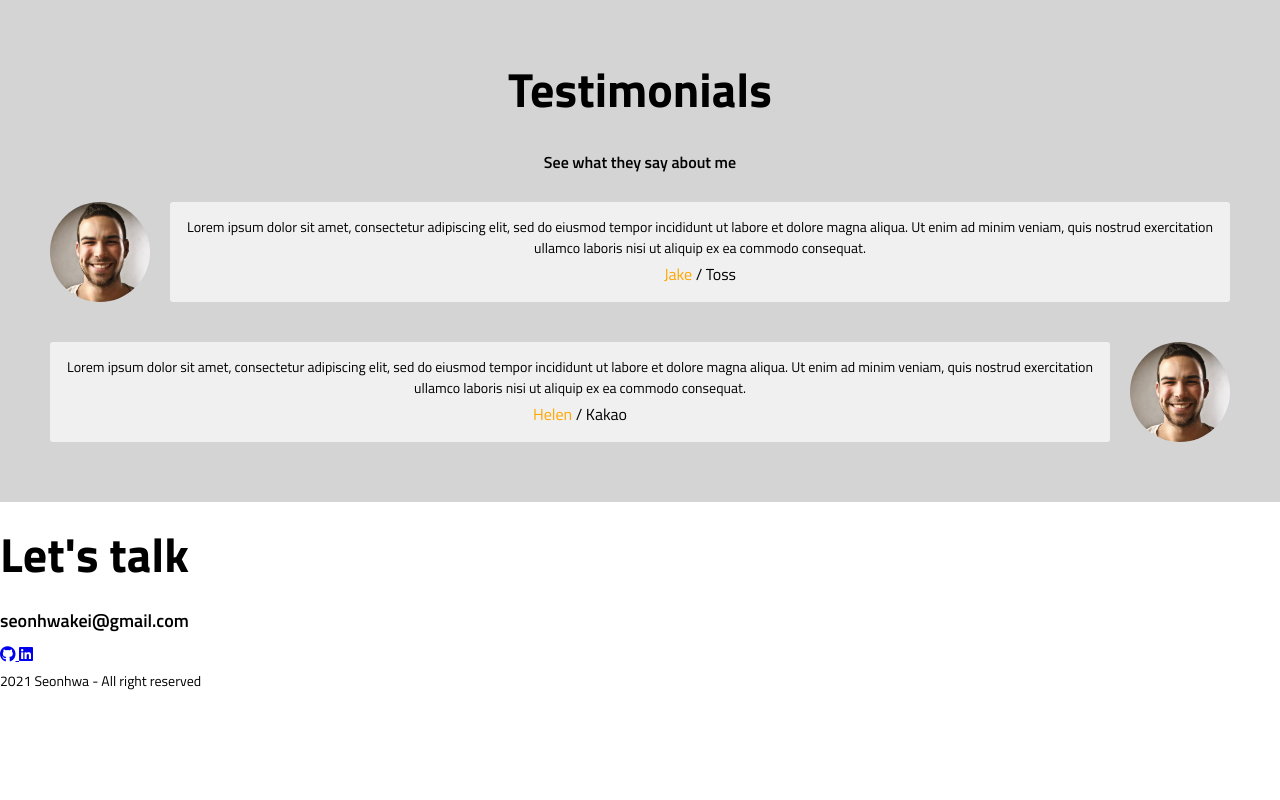
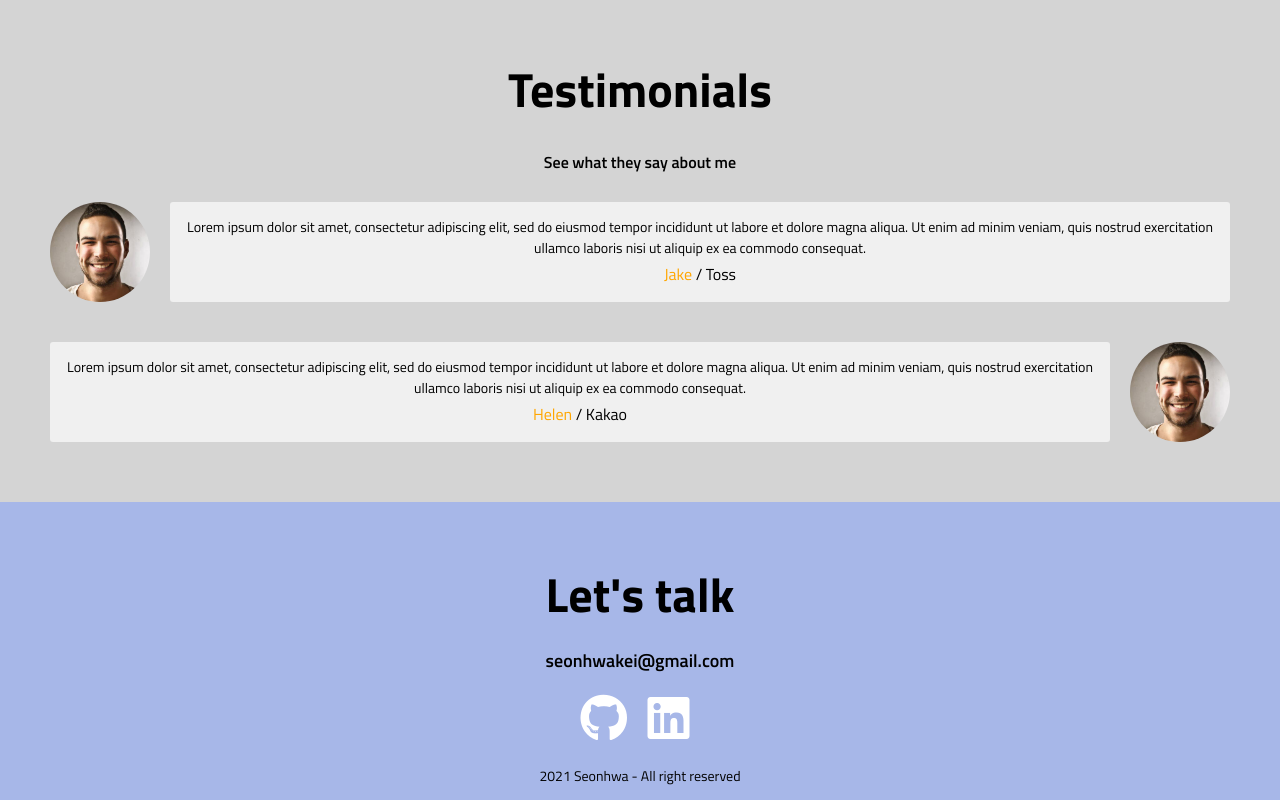
Before and after one commit to jihoo-o/js-basic, a plain HTML site: page index.html in a window 1280 px wide. Shown: the part 2732-3532 px from the top of the page. Before the commit the page ends 3427 px from the top, so only its background shows below. Drawn offline with Linux system fonts and the light colour scheme.

Commit message:
CSS: Contact

```diff
--- a/index.html
+++ b/index.html
@@ -262,7 +262,7 @@
   </section>
 
   <!-- Contact -->
-  <footer id="contact">
+  <section id="contact">
     <h1 class="contact__title">Let's talk</h1>
     <h2 class=contact__email>seonhwakei@gmail.com</h2>
     <div class="contact__links">
@@ -274,6 +274,6 @@
       </a>
     </div>
     <p class="contact__rights">2021 Seonhwa - All right reserved</p>
-  </footer>
+  </section>
 </body>
 </html>
--- a/style.css
+++ b/style.css
@@ -29,6 +29,9 @@
   /* Size */
   --size-base-space: 10px;
   --size-border-radius: 3px;
+
+  /* animation */
+  --animation-duration: 100ms;
 }
 
 /* Universal tags */
@@ -120,7 +123,7 @@ p {
   justify-content: center;
   flex-grow: 1;
   cursor: pointer;
-  transition: background-color 100ms ease-in;
+  transition: background-color var(--animation-duration) ease-in;
 }
 .navbar__menu__item:hover {
   background-color: var(--color-black);
@@ -148,7 +151,7 @@ p {
   border: 3px solid var(--color-black);
   border-radius: var(--size-border-radius);
   background-color: var(--color-carolina-blue);
-  transition: background-color 300ms ease-in;
+  transition: background-color var(--animation-duration) ease-in;
   margin-top: var(--size-base-space);
   padding: calc(var(--size-base-space) / 2);
 }
@@ -334,7 +337,7 @@ p {
   background-color: var(--color-black);
   color: white;
   opacity: 0;
-  transition: all 100ms ease-in;
+  transition: all var(--animation-duration) ease-in;
   padding: var(--size-base-space);
 }
 .project:hover .project__description {
@@ -381,3 +384,22 @@ p {
   text-decoration: none;
   color: var(--color-orange);
 }
+
+/* Contact */
+#contact {
+  background-color: var(--color-carolina-blue);
+  padding-bottom: var(--size-base-space);
+}
+.contact__links a {
+  font-size: var(--font-large);
+  text-decoration: none;
+  color: var(--color-white);
+  margin-right: var(--size-base-space);
+  transition: transform var(--animation-duration) ease-in;
+}
+.contact__links i:hover {
+  transform: scale(1.1);
+}
+.contact__rights {
+  margin-top: var(--size-base-space);
+}
```
